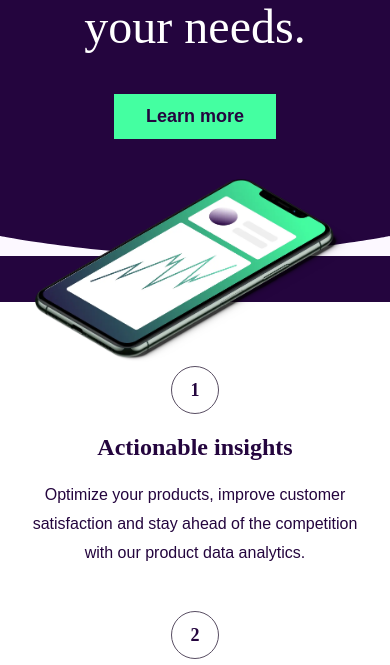
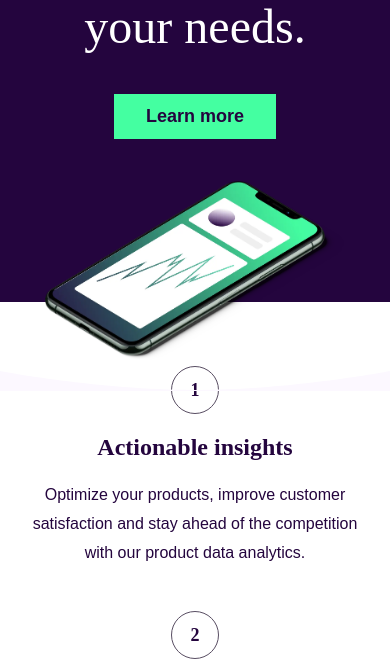
Before and after one commit to Mazen922/workit-landing-page, a plain HTML site: page index.html in a window 390 px wide. Shown: the part 179-844 px from the top of the page. Drawn offline with Linux system fonts and the light colour scheme.

Commit message:
mobile edits

```diff
--- a/Css/index.css
+++ b/Css/index.css
@@ -274,7 +274,7 @@ body {
     height: 25px;
     }
     .container .hero-section:after {
-        top: 43%;
+        top: 59%;
     }
 .header-section {
     gap: 40px;
@@ -294,8 +294,8 @@ body {
 
 }
 .image-section img {
-    width: 320px;
-    height: 184px;
+            width: 300px;
+        height: 180px;
 }
 /* main section */
 .main {
```
